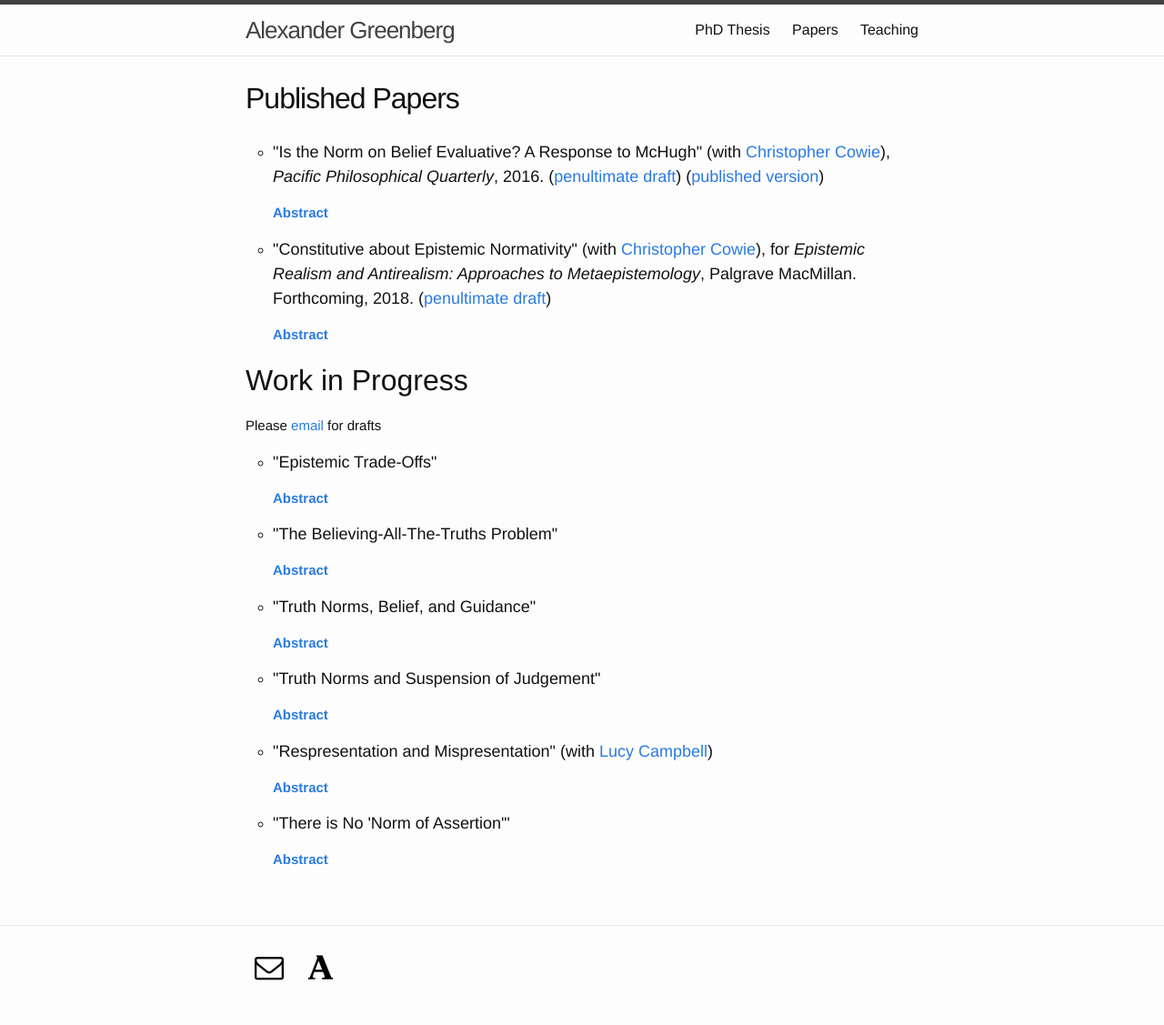
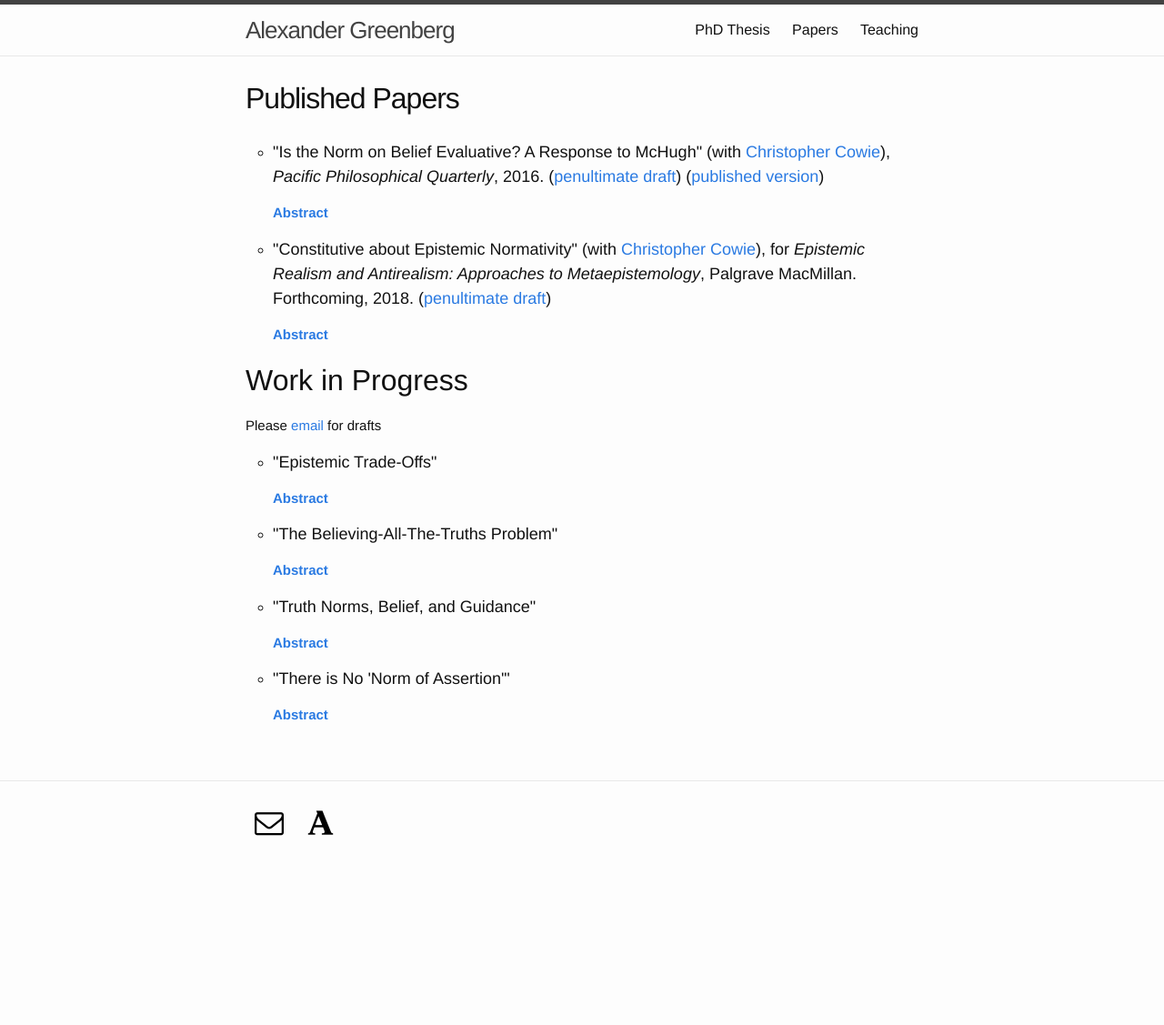
Before and after one commit to alexandergreenberg/alexandergreenberg.github.io, a Jekyll site: the page built from 02_Publications.html, in a window 1280 px wide. Shown: the whole page at 91% size. Built offline with Jekyll 4.4.1, drawn with Linux system fonts in a browser that asks for light colours; some web fonts are replaced; after the commit the page ends 968 px from its top, so only the background shows below that.

Commit message:
Update 02_Publications.html

```diff
--- a/02_Publications.html
+++ b/02_Publications.html
@@ -46,17 +46,7 @@
   <li>
     <h4>"Truth Norms, Belief, and Guidance"</h4>
     <p><a href="javascript:;" onclick="return toggleMe('para4')" value="Toggle"><strong>Abstract</strong></a></p>
-    <div id="para4" class="hidden"><p>In this paper, I defend the claim that belief is subject to a truth norm against ‘the no guidance argument’, given by Katrin Glüer and Åsa Wikforss, which claims we should reject a truth norm because it cannot guide belief formation. I argue that this argument fails. Drawing on a response given by Asbjørn Steglich-Petersen, I argue that Glüer and Wikforss rely on an overly restrictive conception of what it is for a norm to provide guidance. We should, I argue, prefer a more inclusive conception of guidance Steglich-Petersen puts forward, which allows a truth norm to guide. In the end, however, a truth norm guiding directly is not central to the way a truth norm is supposed to explain epistemic justification.</p></div>
-  </li>
-  <li>
-    <h4>"Truth Norms and Suspension of Judgement"</h4>
-    <p><a href="javascript:;" onclick="return toggleMe('para5')" value="Toggle"><strong>Abstract</strong></a></p>
-    <div id="para5" class="hidden"><p>A truth norm - a norm that states that one should believe something if and only if it's true - has a particular difficulty explaining when and why one ought to suspend judgement. Given that one can only succeed in conforming to a truth norm by having a true belief, it’s difficult to explain why following a truth norm would ever involve suspending judgement. This problem has not been fully appreciated by defenders of truth norms, and the main answers so far given, I suggest, are inadequate. However, a truth norm can in the end explain when and why one ought to suspend judgement, but in order to do so we need to think that there is another fundamental epistemic norm in addition to whatever particular truth norm we opt for. This additional fundamental epistemic norm is one that states that if one fails to conform to this truth norm, one should not do so by having a false belief. In other words, we need to think that there is a contrary-to-duty obligation to err on the side of caution.</p></div>
-  </li>
-  <li>
-    <h4>"Respresentation and Mispresentation" (with <a href="https://oxford.academia.edu/LucyCampbell" target="_blank">Lucy Campbell</a>)</h4>
-    <p><a href="javascript:;" onclick="return toggleMe('para6')" value="Toggle"><strong>Abstract</strong></a></p>
-    <div id="para6" class="hidden"><p>It is often said that there is no representation without the possibility of misrepresentation, and the slogan has important philosophical implications in metaphysics, philosophy of language, and philosophical logic. But on the face of it the slogan is subject to counterexamples. Both knowledge and necessarily true beliefs might seem to be representations which cannot misrepresent. We reject both counterexamples. Rejecting the second requires distinguishing a stronger and a weaker reading of the slogan. The case of necessarily true beliefs is, we grant, a counterexample to the stronger reading of the slogan, but it is not a counterexample to the weaker reading. Furthermore, the weaker reading can do all the theoretical work one might need it to.</p></div>
+    <div id="para4" class="hidden"><p>Say you’re considering whether Richard III killed the Princes in Tower. What attitude should you have to this proposition? A plausible and intuitive answer is that you should believe Richard III killed the Princes in the Tower if and only if it’s true. This is the claim that belief is subject to a truth norm. A number of philosophers have claimed we should reject such a truth norm because it cannot guide belief formation. I argue against this objection. This involves two main steps: it involves arguing against those who argue that a truth norm cannot guide directly and those who argue that it cannot guide indirectly. In response to the first objection, I argue that philosophers who claim that a truth norm cannot guide directly rely on implausible assumptions about what it is for a norm to guide. The second objection concerns the way a truth norm is often guide indirectly, by being the fundamental reason why one follows other epistemic norms such as evidence norms. Philosophers often object to this picture on the grounds that truth and evidence norms conflict. I answer this objection disjunctively. Either this conflict is transparent to the believer or it is not. If it is not, then this is not a kind of conflict that undermines a truth norm guiding indirectly. If this conflict is transparent to the believer, then this is a problem, but is not a problem about guidance.</p></div>
   </li>
   <li>
     <h4>"There is No 'Norm of Assertion'"</h4>
```
